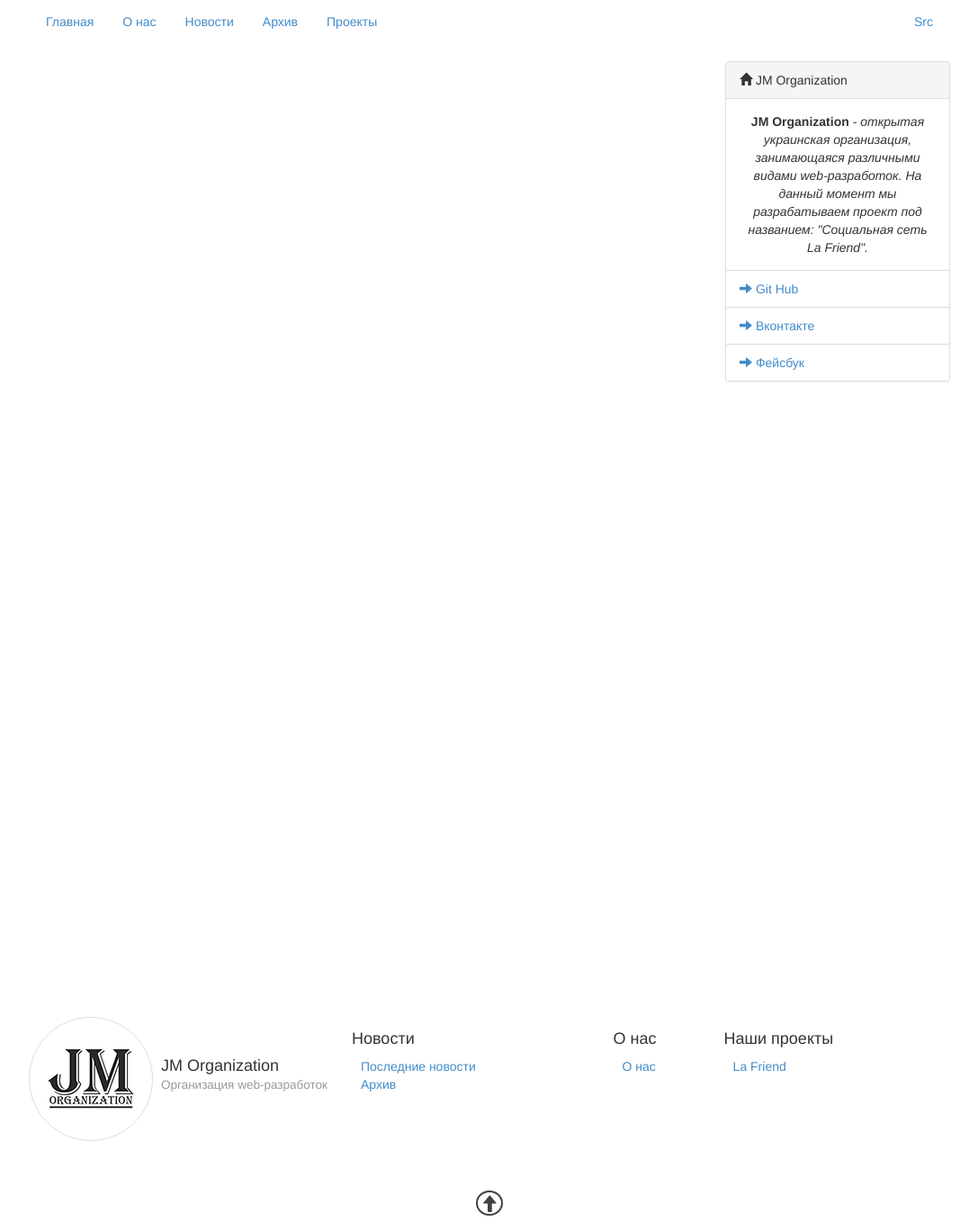
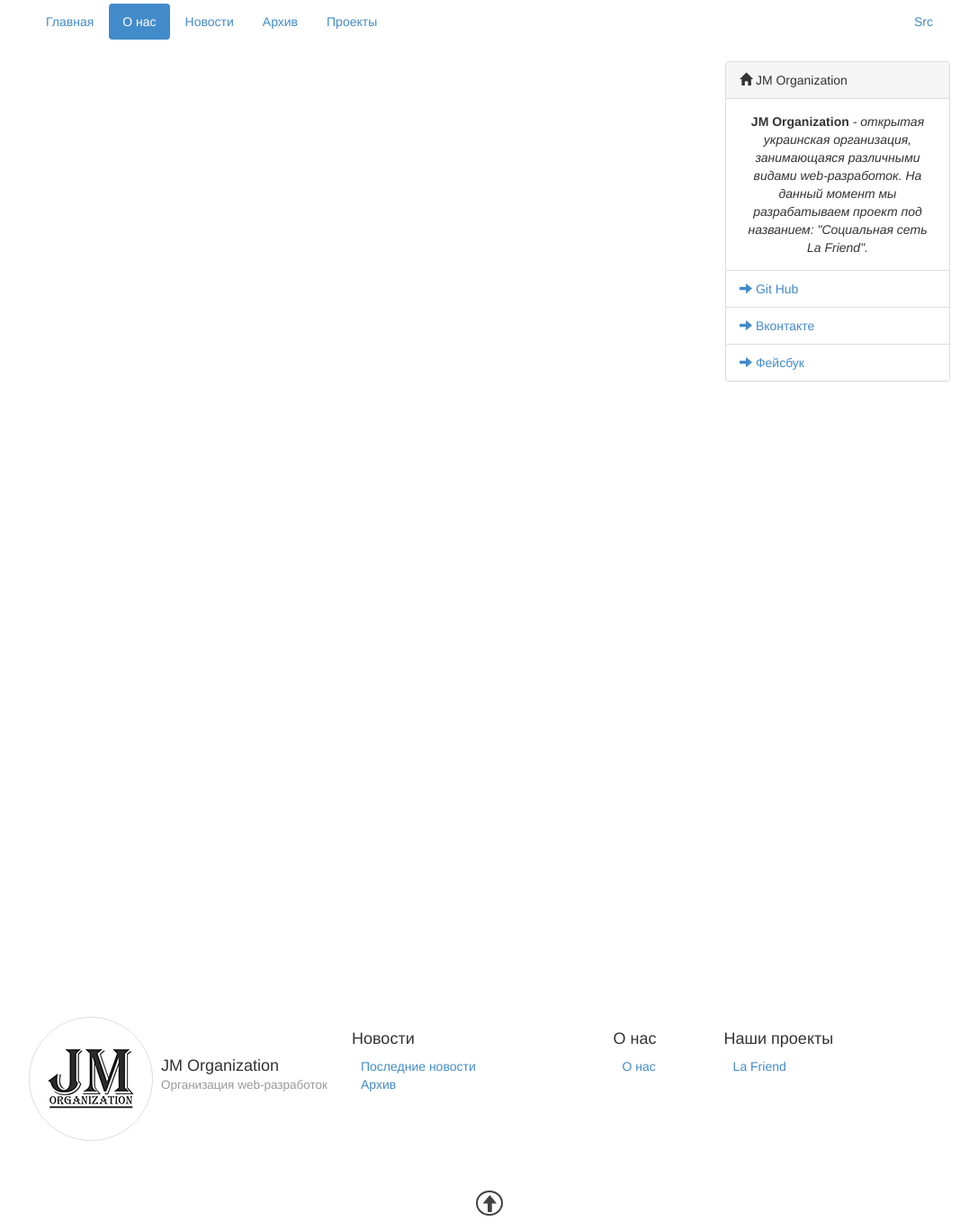
Before and after one commit to jm-organization/jm-organization.github.io, a Jekyll site: the page built from about/index.html, in a window 1280 px wide and 1358 px high. Shown: the whole window at 90% size, without its empty margins (96-1183 px from the left). Built offline with Jekyll 4.4.1, drawn with Linux system fonts in a browser that asks for light colours.

Commit message:
Обновлена полоса навигации

```diff
--- a/_includes/jm_navigation.html
+++ b/_includes/jm_navigation.html
@@ -1,13 +1,13 @@
 <li{% if page.url == '/' %} class="active"{% endif %}>
 	<a href="/">Главная</a>
 </li>
-<li{% if page.url == '/about' %} class="active"{% endif %}>
+<li{% if page.url == '/about/' %} class="active"{% endif %}>
 	<a href="/about">О нас</a>
 </li>
 <li{% if page.url contains '/posts' %} class="active"{% endif %}>
 	<a href="/#news">Новости</a>
 </li>
-<li{% if page.url == '/archive' %} class="active"{% endif %}>
+<li{% if page.url == '/archive/' %} class="active"{% endif %}>
 	<a href="/archive">Архив</a>
 </li>
 <li{% if page.url contains '/projects' %} class="active"{% endif %}>
```
